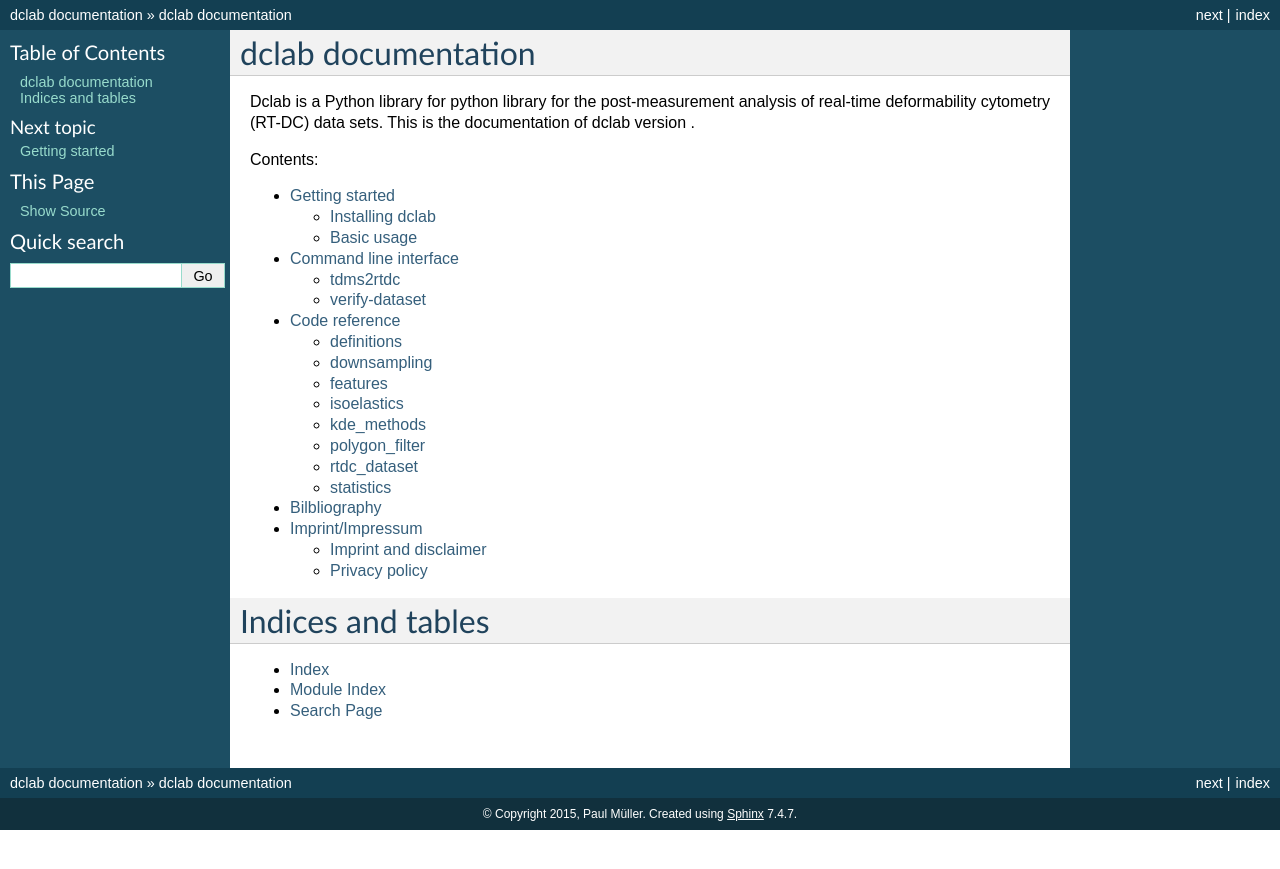
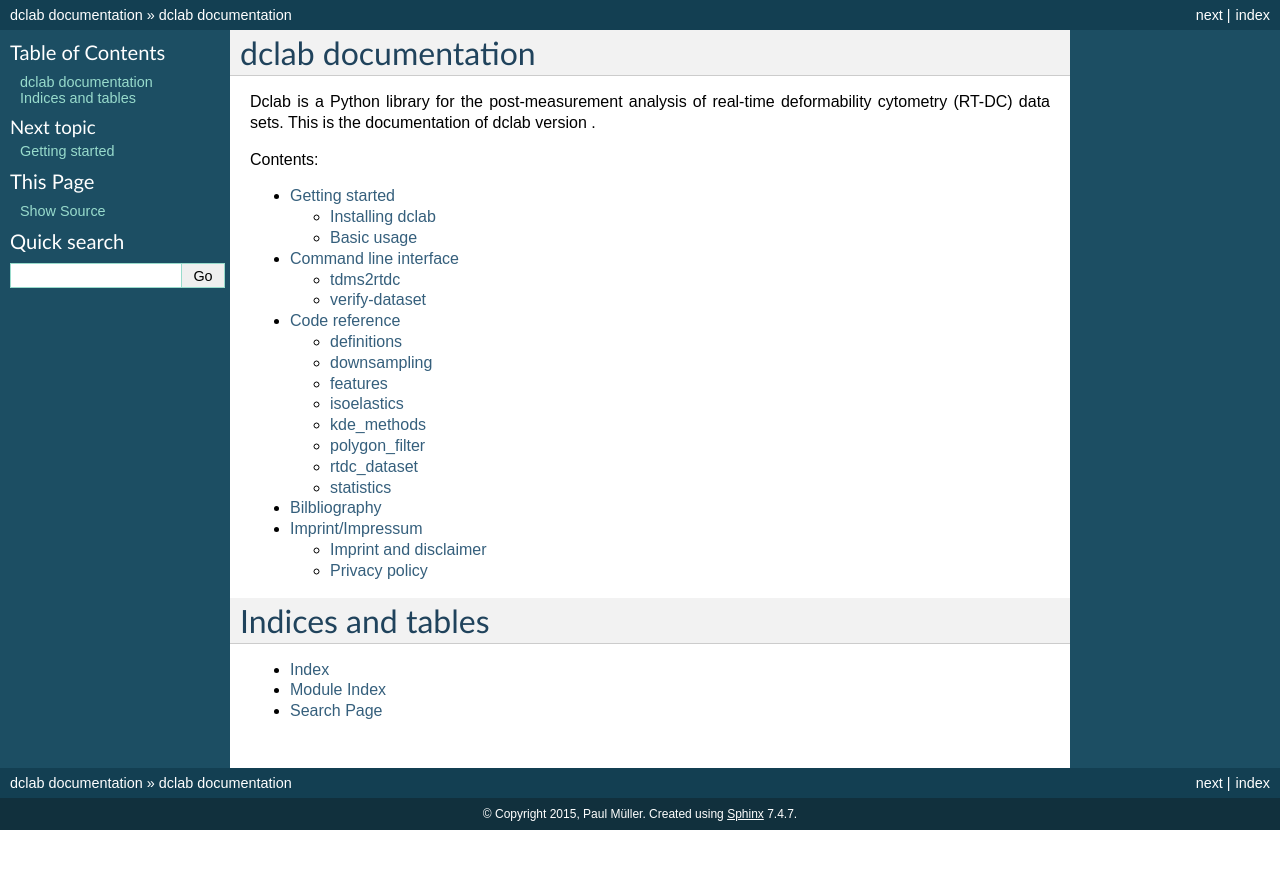
Before and after one commit to DC-analysis/dclab, a Sphinx documentation site: the page built from docs/index.rst, in a window 1280 px wide. Shown: the top 869 px of the page. Built offline with Sphinx 7.4.7, drawn with Linux system fonts in a browser that asks for light colours; pages that are not in the unit, such as notebooks, are missing from menus; the version number could not be read and is left out.

Commit message:
docs: typo

```diff
--- a/docs/index.rst
+++ b/docs/index.rst
@@ -3,9 +3,9 @@
 dclab documentation
 ===================
 
-Dclab is a Python library for  python library for the post-measurement
-analysis of real-time deformability cytometry (RT-DC) data sets. This
-is the documentation of dclab version |release|.
+Dclab is a Python library for the post-measurement analysis of
+real-time deformability cytometry (RT-DC) data sets.
+This is the documentation of dclab version |release|.
 
 .. toctree::
    :maxdepth: 4
```
